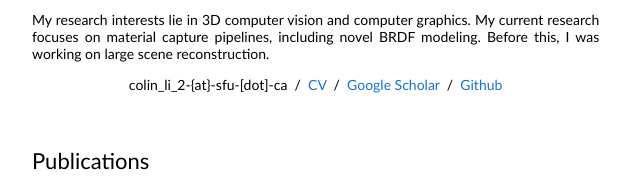
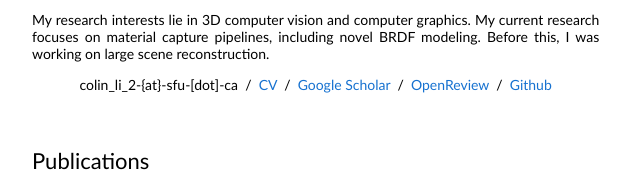
Before and after one commit to colinzhenli/colinzhenli.github.io, a plain HTML site: page index.html in a window 1280 px wide. Shown: the part 172-363 px from the top of the page, 228-862 px from the left. Drawn offline with Linux system fonts and the light colour scheme; grey boxes are pictures that could not be loaded.

Commit message:
Header: OpenReview profile link
Co-Authored-By: Claude Opus 5.5 <noreply@anthropic.com>

```diff
--- a/index.html
+++ b/index.html
@@ -31,6 +31,7 @@
                   colin_li_2-{at}-sfu-[dot]-ca &nbsp;/&nbsp;
                   <a href="pdfs/CV.pdf">CV</a> &nbsp;/&nbsp;
                   <a href="https://scholar.google.com/citations?user=eHZzqf4AAAAJ&hl=en">Google Scholar</a> &nbsp;/&nbsp;
+                  <a href="https://openreview.net/profile?id=~Zhen_Li18">OpenReview</a> &nbsp;/&nbsp;
                   <a href="https://github.com/colinzhenli">Github</a>
                 </p>
               </td>
```
